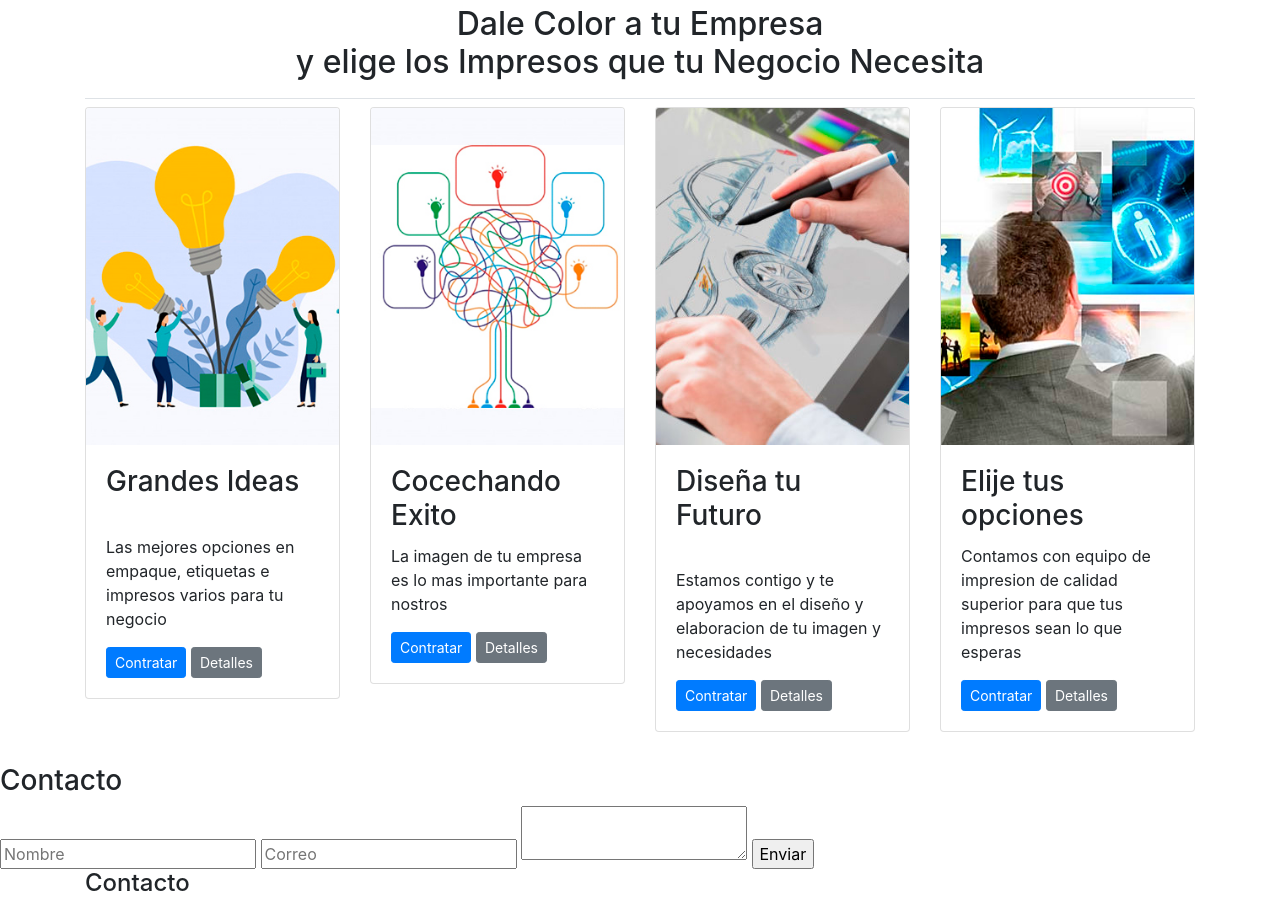
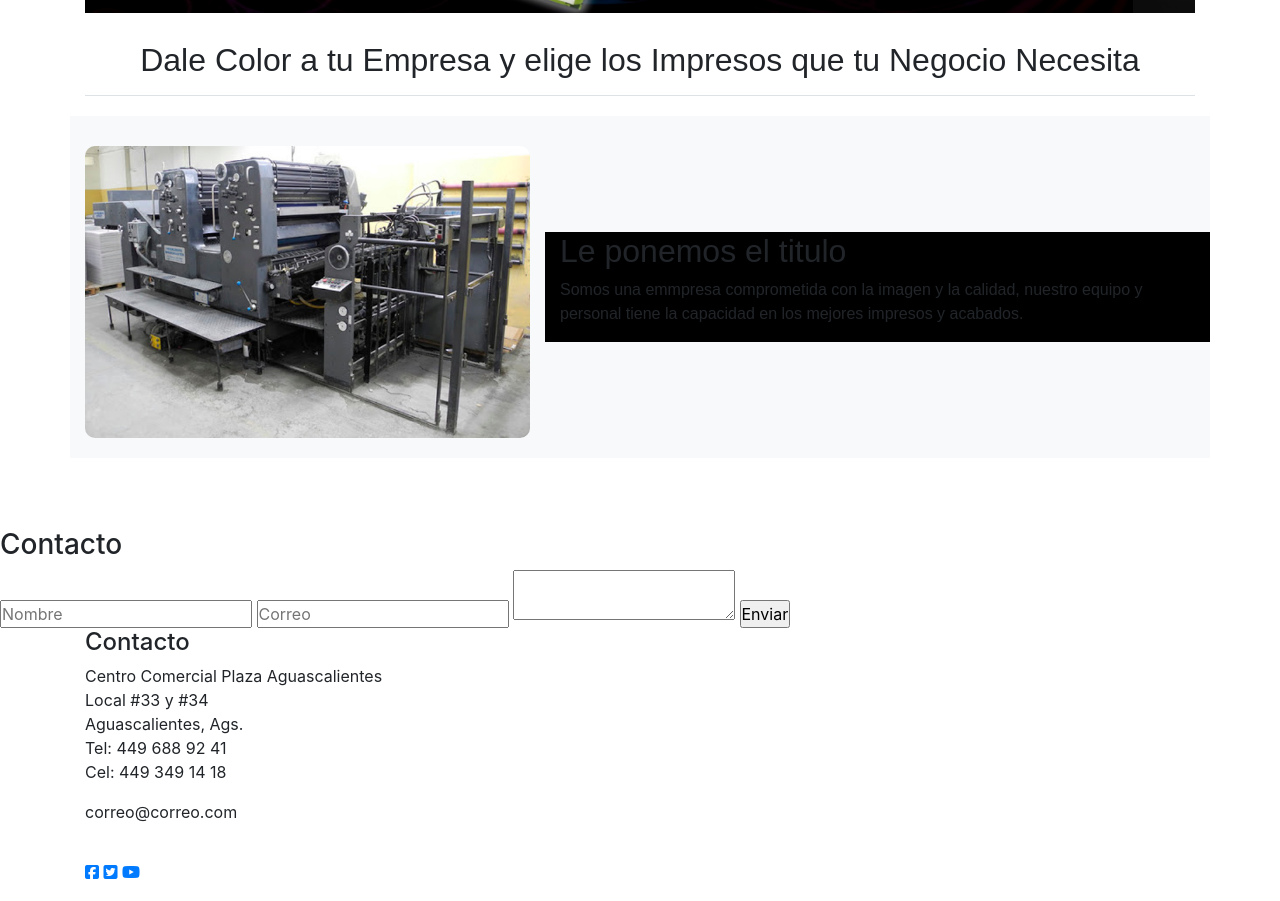
Before and after one commit to EvaGuardado/CGA, a plain HTML site: page index.html in a window 1280 px wide. Shown: the part 465-1366 px from the top of the page. Drawn offline with Linux system fonts and the light colour scheme.

Commit message:
cambios en el articulo

```diff
--- a/css/estilosCGA.sass
+++ b/css/estilosCGA.sass
@@ -0,0 +1,19 @@
+*
+	margin: 0
+	padding: 0
+.row
+	margin-bottom: 20px
+main
+	font-family: "Arial"
+	font-size: 16px
+	.fotos
+		margin-bottom: 70px
+		.foto
+			margin-bottom: 20px
+			.maquina
+				img
+					margin-top: 30px
+					border-radius: 10px
+					width: 100%
+		.texto
+			background: #000
--- a/index.html
+++ b/index.html
@@ -5,7 +5,7 @@
 	<meta name="viewport" content="width-device-width, initial-scale=1.0">
 	<meta http-equiv="X-UA-Comatible" content="ie=edge">
 	<link rel="stylesheet" href="css/bootstrap.min.css">
-	<link rel="stylesheet" href="css/estilosCGA.css">
+	<link rel="stylesheet" href="css/estilosCga.css">
 </head>
 	<script src="https://kit.fontawesome.com/071cf7587f.js" crossorigin="anonymous"></script>
 	<script src="js/jquery-3.3.1.min.js"></script>
@@ -13,8 +13,6 @@
 	<script src="js/bootstrap.min.js"></script>
 	<title> Comercial Gráfica de Aguascalientes</title>
 <body>
-
-
 	<header>
 		<nav class="navbar navbar-expand-lg navbar-light bg-light">
 			<div class="container">
@@ -49,7 +47,6 @@
 							<a href="#" class="nav-link">Contacto</a>
 						</li>
 					</ul>
-
 					<form action="" class="form-inline my-2 my-lg-0">
 						<input type="text" class="form-control mr-sm-2" type="search" placeholder="Buscar">
 						<button class="btn btn-primary my-2 my-sm-0" type="submit">Buscar</button>
@@ -59,7 +56,7 @@
 		</nav>
 	</header>
 	<main class="container">
-		<div class="row">
+		<div class="row mt-3">
 			<div class="col">
 				<div class="carousel slide" id="slideshow" data-ride="carousel">
 					<!---Indicadores--->
@@ -102,66 +99,31 @@
 				</div>
 			</div>
 		</div>
-
 		<div class="row">
 			<div class="col-sm-12">
 				<div class="py-2 border-bottom">
-					<h2 class="text-center">Dale Color a tu Empresa <br>y elige los Impresos que tu Negocio Necesita</h2>
+					<h2 class="text-center">Dale Color a tu Empresa y elige los Impresos que tu Negocio Necesita</h2>
 				</div>
 			</div>
 		</div>
-
-		<div class="row py-2">
-			<div class="col-12 col-sm-6 col-lg-3 mb-4">
-				<div class="card">
-					<img class="card-img-top" src="img/1.jpg" alt="">
-					<div class="card-body">
-						<h3 class="card-title">Grandes Ideas</h3>
-						<br>
-						<p class="card-text">Las mejores  opciones en empaque, etiquetas e impresos varios para tu negocio</p>
-						<a href="#" class="btn btn-sm btn-primary">Contratar</a>
-						<a href="#" class="btn btn-sm btn-secondary">Detalles</a>
+		<article class="row fotos bg-light">
+			<div class="col-5">
+				<div class="foto">
+					<div class="col-xs-4 maquina">
+						<img src="img/indMainImgCga 1.jpg" alt="">
 					</div>
 				</div>
 			</div>
-			<div class="col-12 col-sm-6 col-lg-3 mb-4">
-				<div class="card">
-					<img class="card-img-top" src="img/2.jpg" alt="">
-					<div class="card-body">
-						<h3 class="card-title">Cocechando Exito</h3>
-						<p class="card-text">La imagen de tu empresa es lo mas importante para nostros</p>
-						<a href="#" class="btn btn-sm btn-primary">Contratar</a>
-						<a href="#" class="btn btn-sm btn-secondary">Detalles</a>
-					</div>
+			<div class="col-7 texto align-self-center">
+				<div>
+					<h2 class="titulo">Le ponemos el titulo</h2>
+					<p class="parrafo">
+						Somos una emmpresa comprometida con la imagen y la calidad, nuestro equipo y personal tiene la capacidad en los mejores impresos y acabados.
+					</p>
 				</div>
 			</div>
-			<div class="col-12 col-sm-6 col-lg-3 mb-4">
-				<div class="card">
-					<img class="card-img-top" src="img/3.jpg" alt="">
-					<div class="card-body">
-						<h3 class="card-title">Diseña tu Futuro</h3>
-						<br>
-						<p class="card-text">Estamos contigo y te apoyamos en el diseño y elaboracion de tu imagen y necesidades</p>
-						<a href="#" class="btn btn-sm btn-primary">Contratar</a>
-						<a href="#" class="btn btn-sm btn-secondary">Detalles</a>
-					</div>
-				</div>
-			</div>
-			<div class="col-12 col-sm-6 col-lg-3 mb-4">
-				<div class="card">
-					<img class="card-img-top" src="img/4.jpg" alt="">
-					<div class="card-body">
-						<h3 class="card-title">Elije tus opciones</h3>
-						<p class="card-text">Contamos con equipo de impresion de calidad superior para que tus impresos sean lo que esperas</p>
-						<a href="#" class="btn btn-sm btn-primary">Contratar</a>
-						<a href="#" class="btn btn-sm btn-secondary">Detalles</a>
-					</div>
-				</div>
-			</div>
-
-		</div>
+		</article>
 	</main>
-
 	<footer>
 		<section class="contacto">
 			<div class="contenedor">
```
Also changed, not shown: css/estilosCGA.css, img/indMainImgCga 1.jpg (added).
